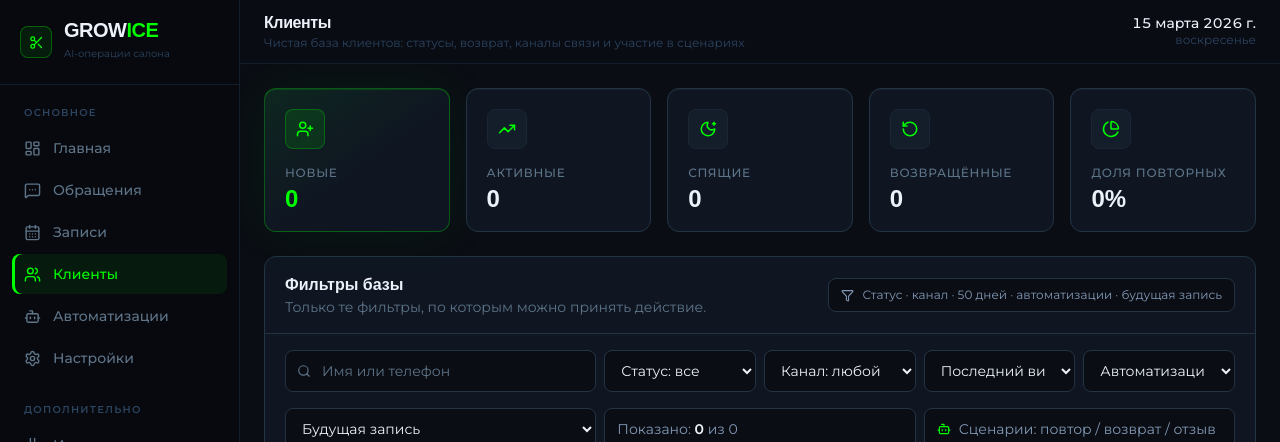
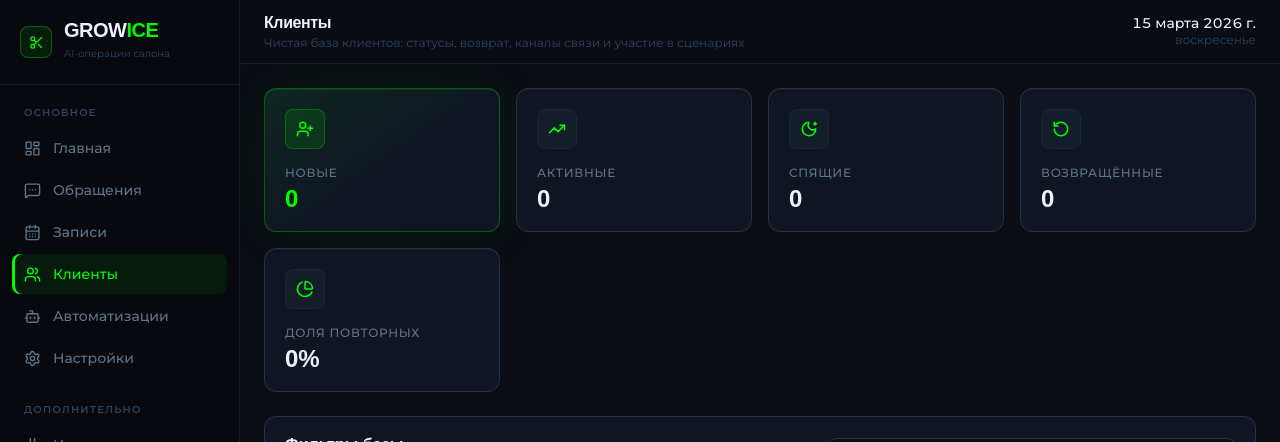
Before and after one commit to ss-twize/claudecodegrowice, a Next.js app: page /clients in a window 1280 px wide. Shown: the top 442 px of the page. Built offline with nearby package versions, Linux system fonts and the light colour scheme; no server answers; the database is empty; a web font is replaced by a local one.

Commit message:
Limit dashboard metric rows to four cards

```diff
--- a/app/appointments/page.tsx
+++ b/app/appointments/page.tsx
@@ -40,7 +40,7 @@
     <div>
       <Header title="Записи" subtitle="Результат общения: создание, подтверждение, перенос, отмены и контроль будущих визитов" />
       <div className="p-6 space-y-6">
-        <div className="grid grid-cols-2 xl:grid-cols-7 gap-4">
+        <div className="grid grid-cols-2 xl:grid-cols-4 gap-4">
           <MetricCard title="Создано через ИИ" value={loading ? "—" : String(createdByAi)} icon={<CalendarCheck size={18} />} accent />
           <MetricCard title="Перенесено" value={String(rescheduled)} icon={<Repeat2 size={18} />} />
           <MetricCard title="Отменено" value={String(cancelled)} icon={<XCircle size={18} />} />
--- a/app/clients/page.tsx
+++ b/app/clients/page.tsx
@@ -68,7 +68,7 @@
     <div>
       <Header title="Клиенты" subtitle="Чистая база клиентов: статусы, возврат, каналы связи и участие в сценариях" />
       <div className="p-6 space-y-6">
-        <div className="grid grid-cols-2 xl:grid-cols-5 gap-4">
+        <div className="grid grid-cols-2 xl:grid-cols-4 gap-4">
           <MetricCard title="Новые" value={loading ? "—" : String(summary.newClients)} icon={<UserPlus size={18} />} accent />
           <MetricCard title="Активные" value={String(summary.active)} icon={<TrendingUp size={18} />} />
           <MetricCard title="Спящие" value={String(summary.sleeping)} icon={<MoonStar size={18} />} />
--- a/app/conversations/page.tsx
+++ b/app/conversations/page.tsx
@@ -52,7 +52,7 @@
     <div>
       <Header title="Обращения" subtitle="Рабочий экран диалогов: каналы, скорость ответа, участие ИИ и финальный результат" />
       <div className="p-6 space-y-6">
-        <div className="grid grid-cols-2 xl:grid-cols-6 gap-4">
+        <div className="grid grid-cols-2 xl:grid-cols-4 gap-4">
           <MetricCard title="Всего обращений" value={loading ? "—" : String(total)} icon={<MessageSquare size={18} />} accent />
           <MetricCard title="Средний ответ" value="1 мин 42 сек" icon={<Clock3 size={18} />} />
           <MetricCard title="Решено ИИ" value={`${Math.round((aiSolved / Math.max(total, 1)) * 100)}%`} icon={<Bot size={18} />} />
--- a/app/settings/page.tsx
+++ b/app/settings/page.tsx
@@ -174,7 +174,7 @@
       <Header title="Настройки" subtitle="Секции MVP: профиль, каналы, интеграции, правила записи, ИИ, автоматизации и доступы" />
       <div className="p-6 space-y-6 max-w-5xl">
 
-        <div className="grid grid-cols-1 md:grid-cols-2 xl:grid-cols-5 gap-4">
+        <div className="grid grid-cols-1 md:grid-cols-2 xl:grid-cols-4 gap-4">
           {[
             ["Профиль и бизнес", "Профиль, филиалы и контактные данные"],
             ["Каналы связи", "Telegram, WhatsApp, MAX, SMS и ошибки подключения"],
```
